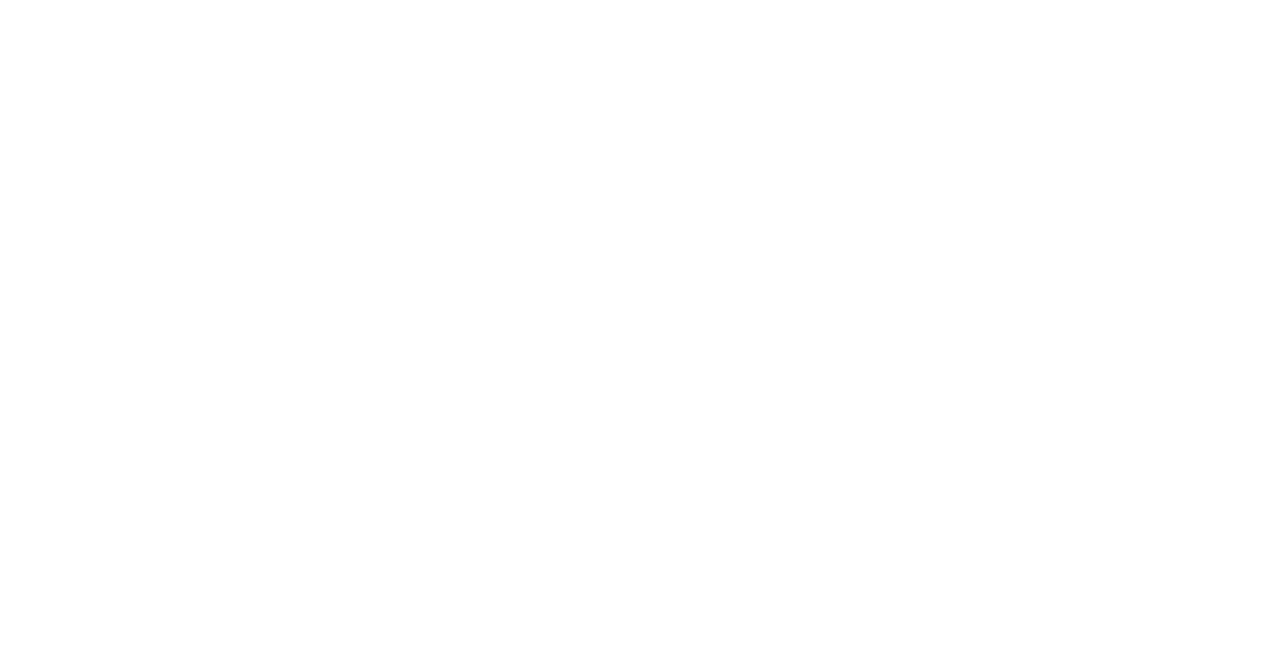
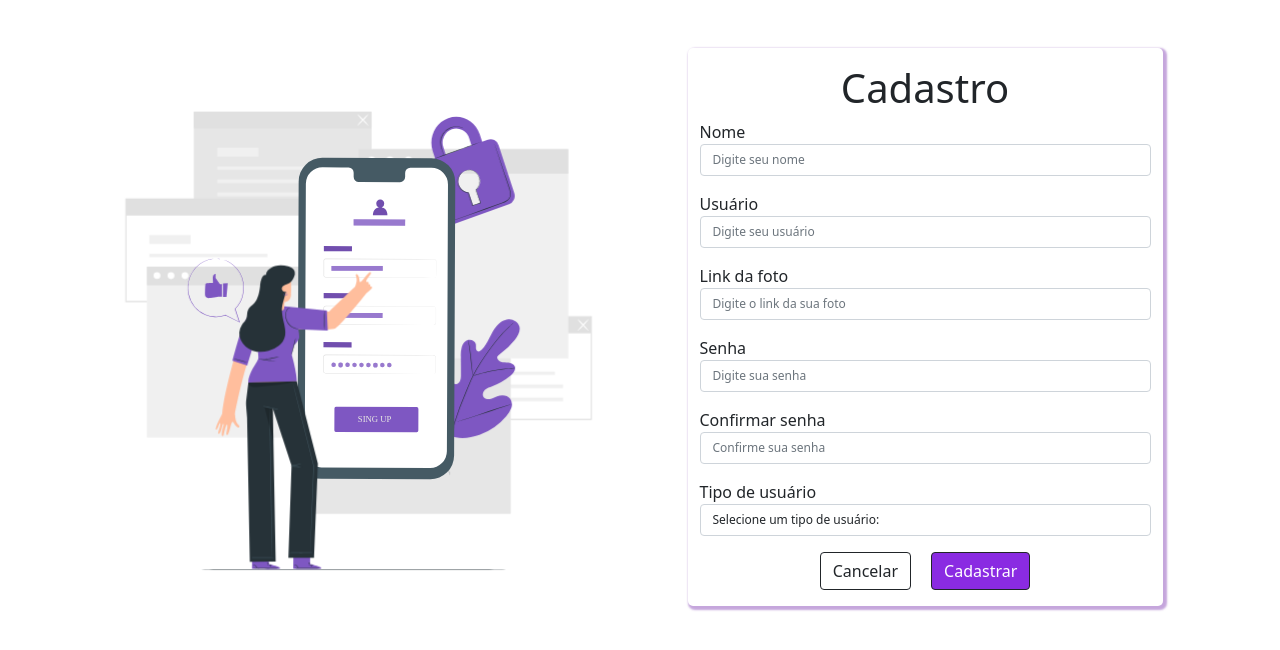
Before and after one commit to esyamamoto/BlogPessoal, an Angular app: page /cadastrar in a window 1280 px wide. Before the commit this address led to /. Shown: the top 650 px of the page. Built offline with nearby package versions, Linux system fonts and the light colour scheme.

Commit message:
Criando rotas - entrar<>cadastrar

```diff
--- a/src/app/app-routing.module.ts
+++ b/src/app/app-routing.module.ts
@@ -1,7 +1,18 @@
+import { ElementSchemaRegistry } from '@angular/compiler';
 import { NgModule } from '@angular/core';
 import { RouterModule, Routes } from '@angular/router';
+import { CadastrarComponent } from './cadastrar/cadastrar.component';
+import { EntrarComponent } from './entrar/entrar.component';
 
-const routes: Routes = [];
+const routes: Routes = [
+
+  {path:'', redirectTo:'entrar', pathMatch:'full'},
+
+
+  {path:'entrar', component:EntrarComponent} ,
+  {path:'cadastrar', component:CadastrarComponent},
+
+];
 
 @NgModule({
   imports: [RouterModule.forRoot(routes)],
--- a/src/app/app.component.html
+++ b/src/app/app.component.html
@@ -5,3 +5,4 @@
 <app-cadastrar></app-cadastrar>
 <app-entrar></app-entrar>
 -->
+<router-outlet></router-outlet>
--- a/src/app/cadastrar/cadastrar.component.html
+++ b/src/app/cadastrar/cadastrar.component.html
@@ -685,16 +685,14 @@
                         </div>
 
                         <div class="d-flex justify-content-center mb-3">
-                            <button type="submit" class="btn btn-outline-dark">Cancelar</button>
+                            <button type="submit" class="btn btn-outline-dark" routerLink='/entrar'>Cancelar</button>
                             <button type="submit" class="btn btn-outline-dark m-20">Cadastrar</button>
                         </div>
-
-
-
-
                     </div>
                 </div>
             </div>
+
+
         </div>
     </div>
 </div>
--- a/src/app/entrar/entrar.component.html
+++ b/src/app/entrar/entrar.component.html
@@ -24,7 +24,7 @@
                         </div>
                         <hr class="mt-3 mb-3">
                         <p class="text-center">Não tem uma conta?<br>
-                            <a href="">Cadastre-se</a>
+                            <a routerLink='/cadastrar'>Cadastre-se</a>
                         </p>
                     </div>
                 </div>
```
